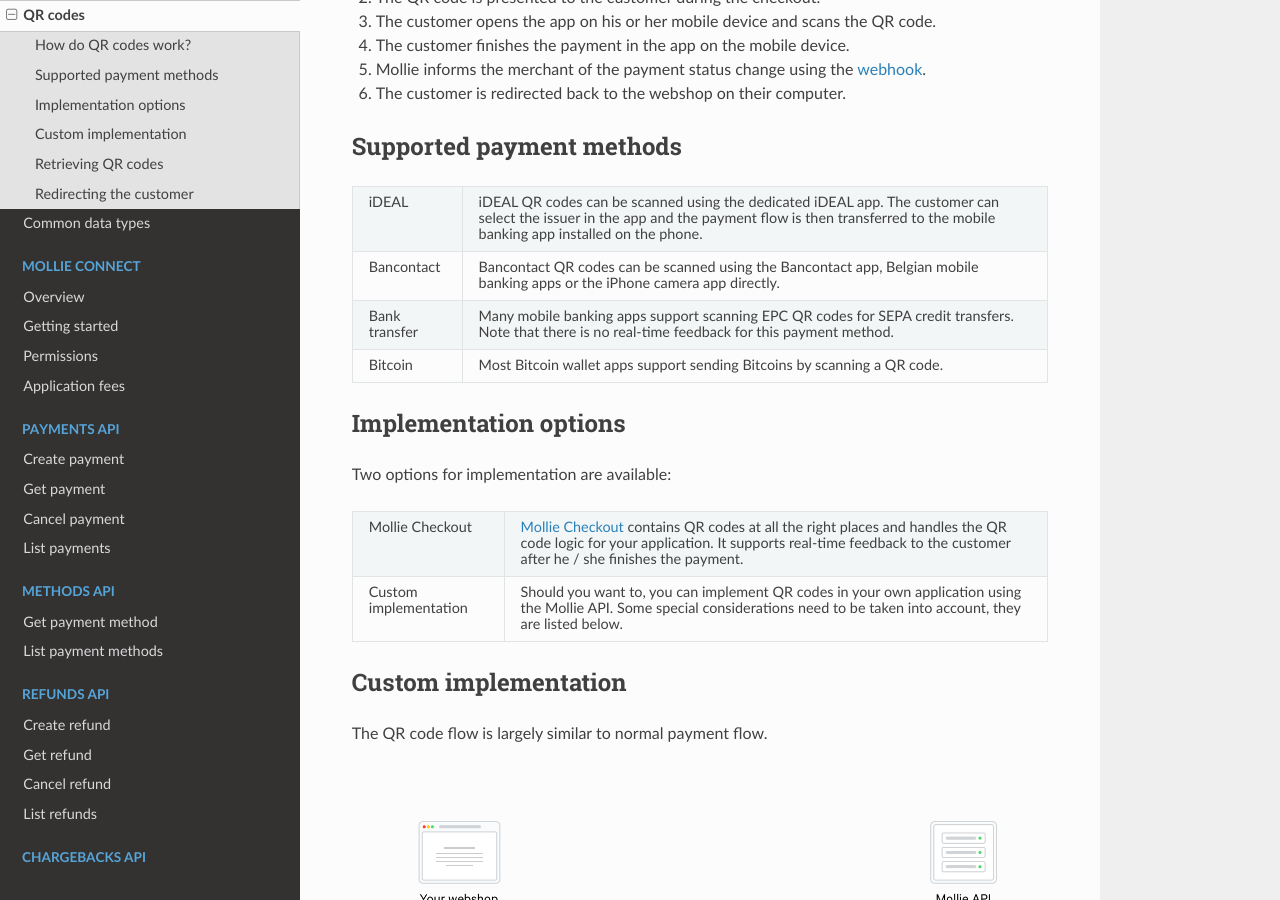
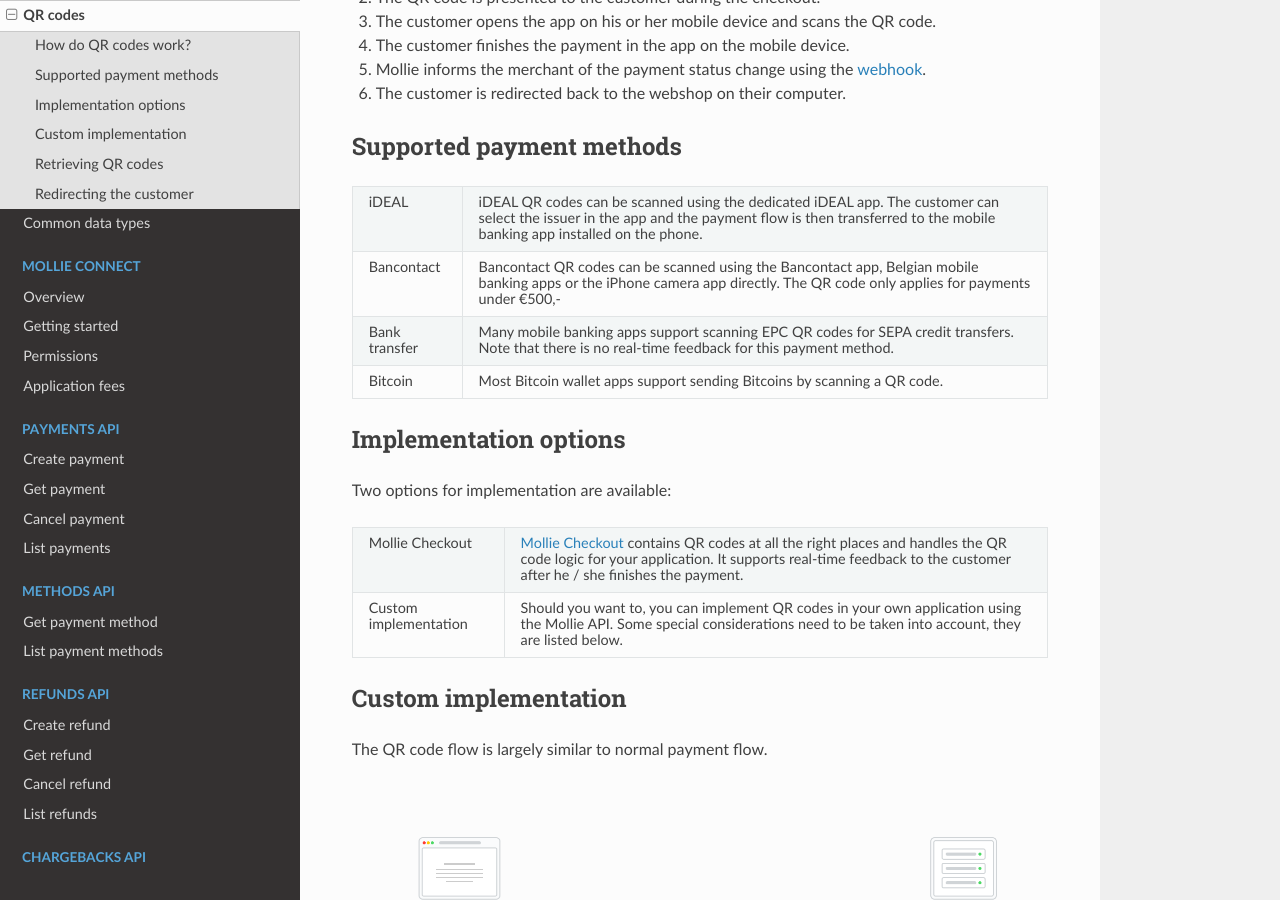
Before and after one commit to zsparal/api-documentation, a Sphinx documentation site: the page built from source/guides/qr-codes.rst, in a window 1280 px wide and 900 px high, scrolled down 494 px. Built offline with Sphinx 7.4.7 and the Read the Docs theme 2.0.0, drawn with Linux system fonts in a browser that asks for light colours.

Commit message:
Add limit information about QR code Bancontact

```diff
--- a/source/guides/qr-codes.rst
+++ b/source/guides/qr-codes.rst
@@ -27,7 +27,7 @@
 |             |app and the payment flow is then transferred to the mobile banking app installed on the phone.          |
 +-------------+--------------------------------------------------------------------------------------------------------+
 |Bancontact   |Bancontact QR codes can be scanned using the Bancontact app, Belgian mobile banking apps or the iPhone  |
-|             |camera app directly.                                                                                    |
+|             |camera app directly. The QR code only applies for payments under €500,-                                 |
 +-------------+--------------------------------------------------------------------------------------------------------+
 |Bank transfer|Many mobile banking apps support scanning EPC QR codes for SEPA credit transfers. Note that there is no |
 |             |real-time feedback for this payment method.                                                             |
```
